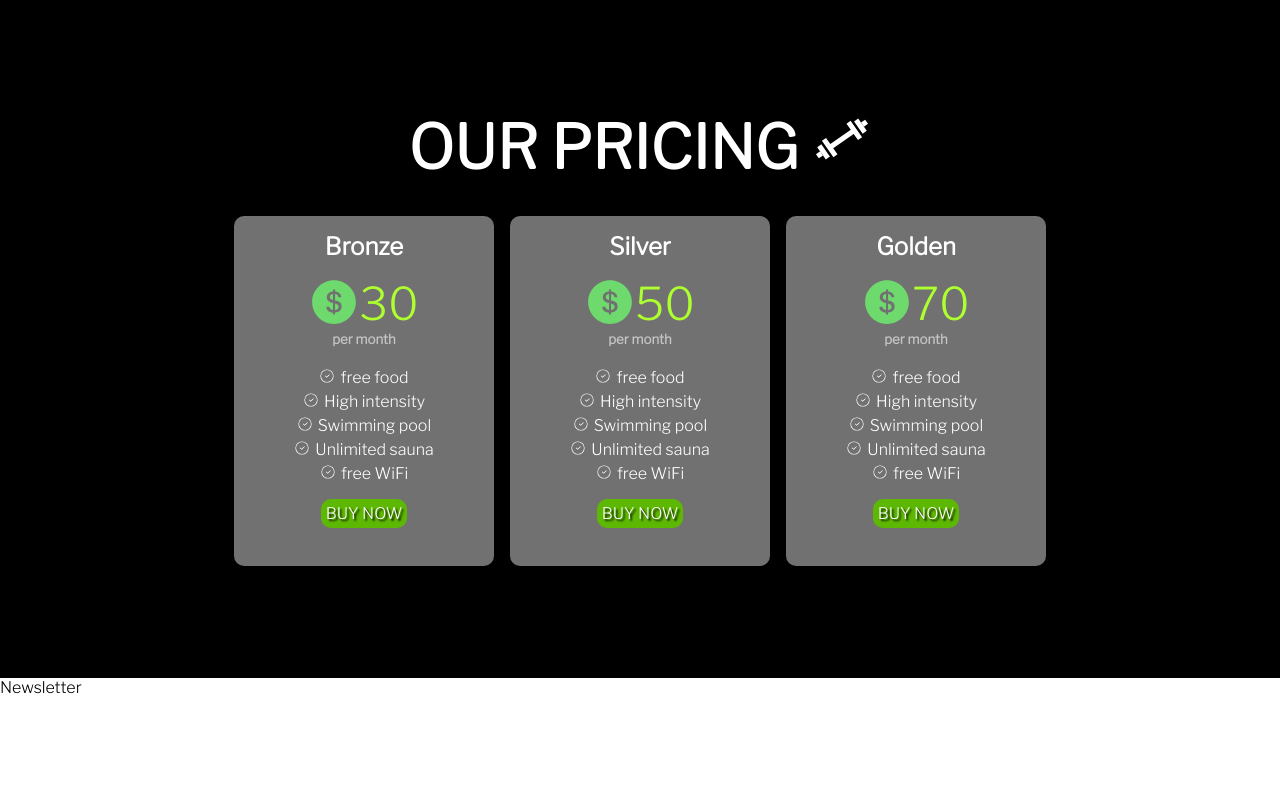
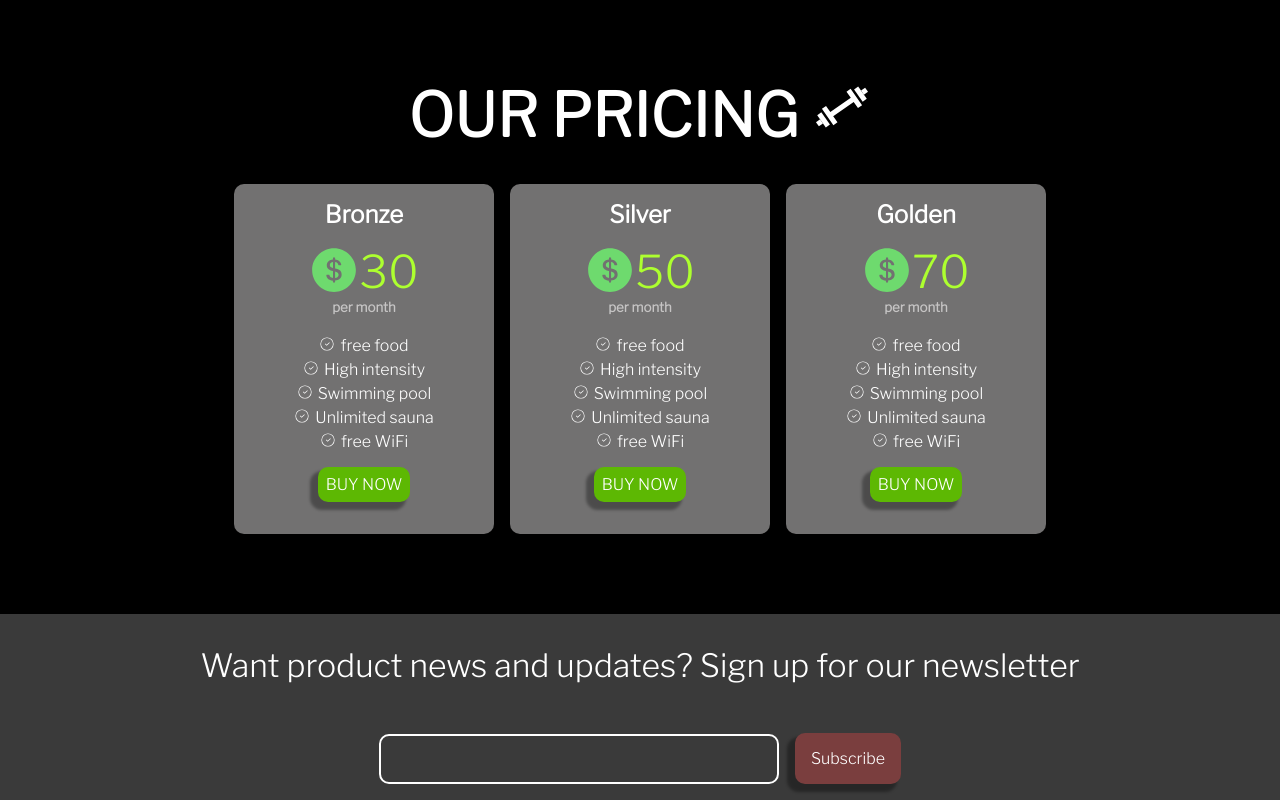
Before and after one commit to Swapnilrupakhetee/gym-website, a React (Create React App) app: page / in a window 1280 px wide. Shown: the part 1370-2170 px from the top of the page. Before the commit the page ends 2067 px from the top, so only its background shows below. Built offline with nearby package versions, Linux system fonts and the light colour scheme.

Commit message:
newsletter-finished

```diff
--- a/src/components/About.css
+++ b/src/components/About.css
@@ -105,8 +105,19 @@
         display: flex;
         flex-direction: column;
     }
+    .item-title{
+        font-size: 30px;
+    }
+    .about-text h1{
+        font-size: 20px;
+    }
+    .info-icon{
+        font-size: 30px;
+    }
     .about-text{
         width: 100%;
+        padding-left:0;
+        padding-right: 0;
         align-content: center;
     }
     .about-image{
--- a/src/components/Newsletter.css
+++ b/src/components/Newsletter.css
@@ -1,3 +1,61 @@
 .newsletter-container{
-    background-color: white;
+    display: flex;
+    align-items: center;
+    justify-content: center;
+    flex-wrap: wrap;
+    gap: 2rem;
+    background-color: rgb(58, 58, 58);
+    width: 100%;
+    height: fit-content;
+    padding: 1rem;
+    overflow: hidden;
+    color: white;
 }
+.newsletter-left{
+    display: flex;
+    flex-wrap: wrap;
+    overflow: hidden;
+}
+.newsletter-left p{
+    display: flex;
+    padding: 1rem;
+    justify-content: center;
+    font-size: 2rem;
+    overflow: hidden;
+}
+.newsletter-right{
+    display: flex;
+    flex-wrap: wrap;
+    justify-content: center;
+    align-items: center;
+    gap: 1rem;
+
+}
+.newsletter-right input{
+    width: 400px;
+    height: 50px;
+    border-radius: 10px;
+    text-align: center;
+    outline: none;
+    border: 2px solid white;
+    transition: 0.4s ease-in-out;
+    overflow: hidden;
+}
+.newsletter-right input:focus{
+    box-shadow: 2px 2px 2px black;
+    transition: 0.4s ease-in-out;
+}
+.subscribe-btn{
+    box-shadow: -6px 6px 3px 2px rgba(0, 0, 0, 0.329);
+    padding: 1rem;
+    border-radius: 10px;
+    background-color: rgb(122, 62, 62);
+    transition: 0.4s ease-in-out;
+    cursor: pointer;
+    overflow: visible;
+}
+.subscribe-btn:hover{
+    transition: 0.4s ease-in-out;
+    transform: scale(1.03);
+    background-color: rgb(204, 70, 70);
+}
--- a/src/components/Newsletter.jsx
+++ b/src/components/Newsletter.jsx
@@ -3,7 +3,16 @@ import './Newsletter.css'
 
 function Newsletter() {
   return (
-    <div className='newsletter-container'>Newsletter</div>
+    <div className='newsletter-container'>
+        <div className='newsletter-left'>
+        <p>Want product news and updates? Sign up for our newsletter</p>
+        </div>
+        <div className='newsletter-right'>
+            <input type='text' className='newsletter-container'/>
+            <div className='subscribe-btn'>Subscribe</div>
+
+        </div>
+    </div>
   )
 }
 
--- a/src/components/Price.css
+++ b/src/components/Price.css
@@ -1,3 +1,4 @@
+
 .price-container{
     width: 100%;
     display: flex;
@@ -20,6 +21,7 @@
 
 }
 .pricing-title{
+    width: 100%;
     text-align: center;
     color: white;
     padding: 2rem;
@@ -27,7 +29,8 @@
 }
 .price{
     background-color: black;
-    padding: 7rem;
+    padding-top: 5rem;
+    padding-bottom: 5rem;
 }
 .pricing-container{
     display: flex;
@@ -87,15 +90,25 @@
     margin-top: 1rem;
     cursor: pointer;
     width: fit-content;
-    padding: 5px;
+    padding: 8px;
     background-color: rgb(93, 184, 3);
     color: white;
-    text-shadow: 2px 2px 2px rgba(0, 0, 0, 0.9);
+    font-weight: 500;
     transition: 0.4s ease-in-out;
     border-radius: 10px;
+    box-shadow: -6px 6px 3px 2px rgba(0, 0, 0, 0.329);
 }
 .buy-btn:hover{
     background-color: rgb(77, 151, 3);
     transform: scale(1.05);
     transition: 0.4s ease-in-out;
 }
+@media only screen and (max-width: 700px){
+    .pricing-title{
+        font-size: 30px;
+        width: 100%;
+    }
+    .price-tier{
+        margin: 0 auto;
+    }
+}
--- a/src/index.css
+++ b/src/index.css
@@ -9,8 +9,10 @@
 
 
 
+
 }
 .App
 {
     background-color: black;
+    overflow-x: hidden;
 }
```
